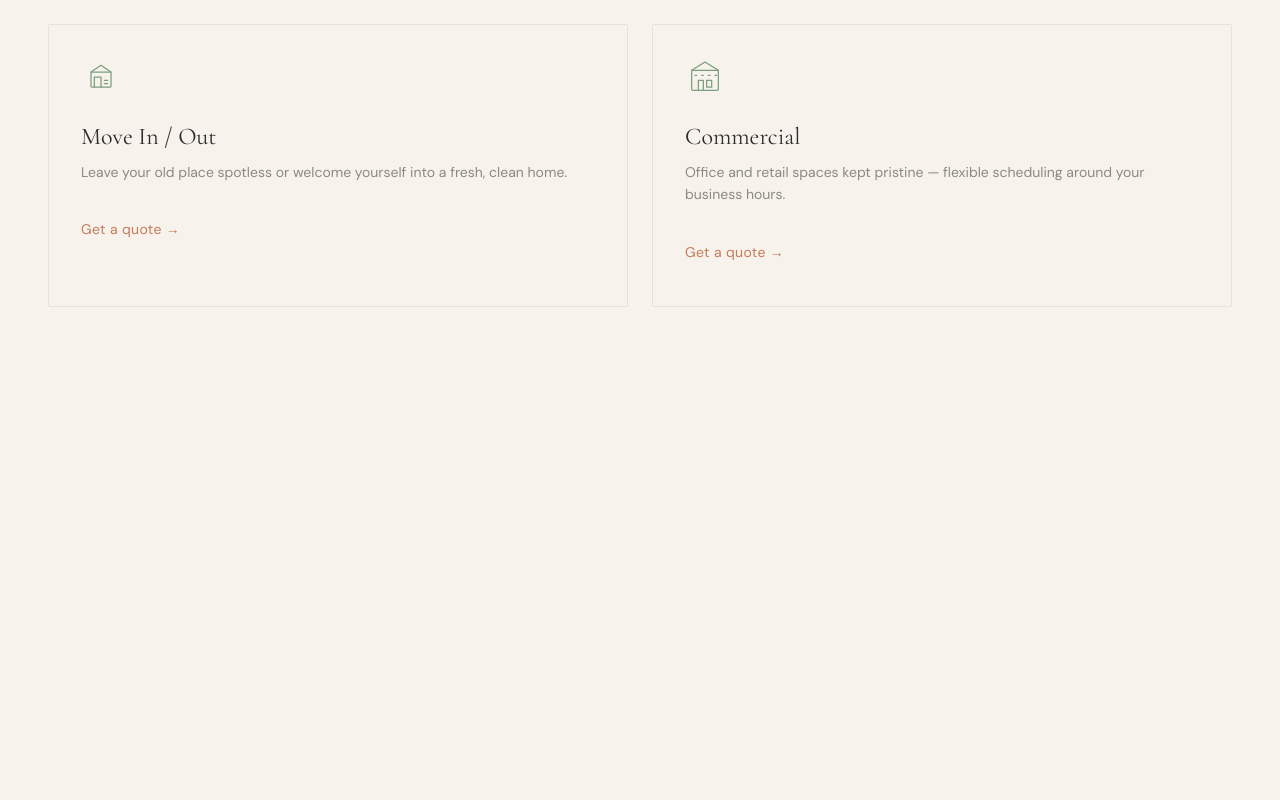
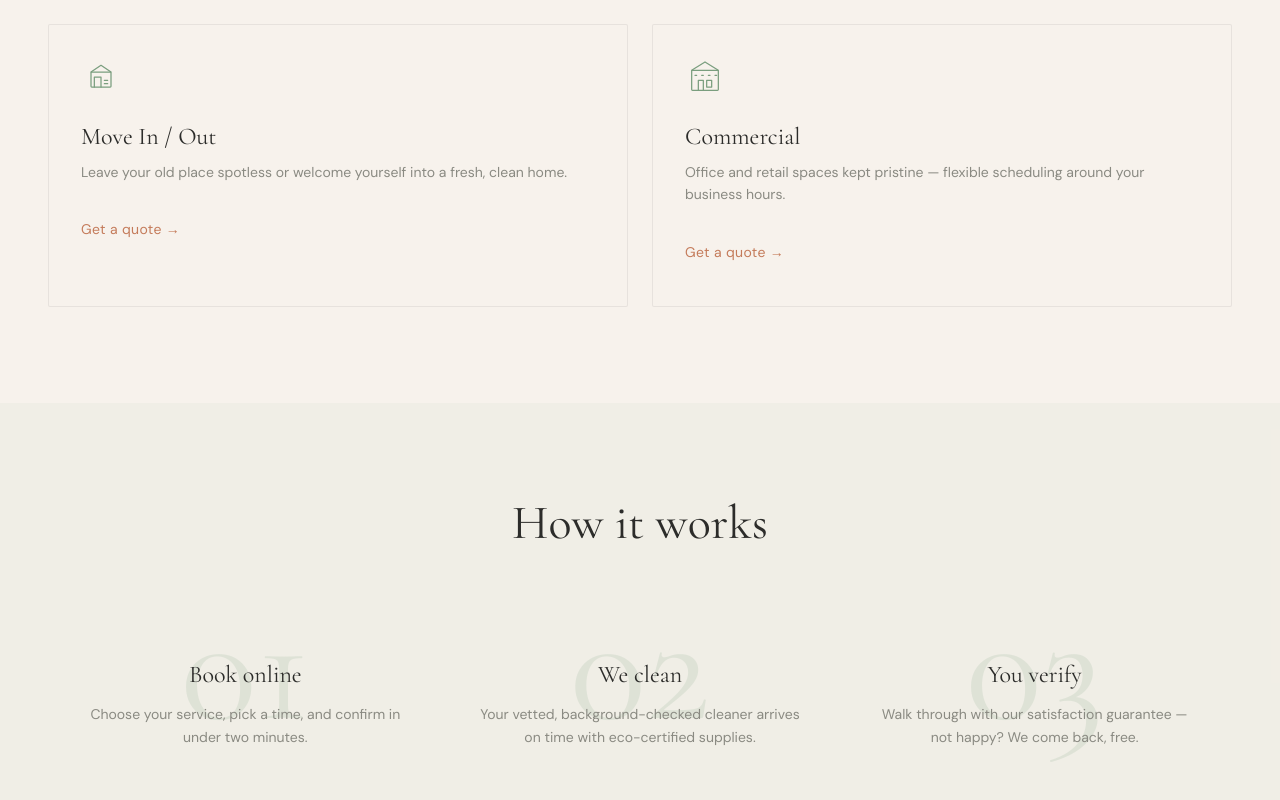
Before and after one commit to Pclaws/Lumen, a Next.js app: page / in a window 1280 px wide. Shown: the part 1350-2150 px from the top of the page. Built offline with nearby package versions, Linux system fonts and the light colour scheme.

Commit message:
feat: How It Works — three steps with oversized Cormorant numerals

```diff
--- a/app/page.tsx
+++ b/app/page.tsx
@@ -2,6 +2,7 @@ import Nav from '@/components/nav/Nav'
 import Hero from '@/components/hero/Hero'
 import TrustStrip from '@/components/trust/TrustStrip'
 import ServicesGrid from '@/components/services/ServicesGrid'
+import HowItWorks from '@/components/how-it-works/HowItWorks'
 
 export default function Home() {
   return (
@@ -10,6 +11,7 @@ export default function Home() {
       <Hero />
       <TrustStrip />
       <ServicesGrid />
+      <HowItWorks />
       <div className="h-screen bg-cream" />
     </main>
   )
--- /dev/null
+++ b/components/how-it-works/HowItWorks.tsx
@@ -0,0 +1,57 @@
+const steps = [
+  { number: '01', title: 'Book online', body: 'Choose your service, pick a time, and confirm in under two minutes.' },
+  { number: '02', title: 'We clean', body: 'Your vetted, background-checked cleaner arrives on time with eco-certified supplies.' },
+  { number: '03', title: 'You verify', body: 'Walk through with our satisfaction guarantee — not happy? We come back, free.' },
+]
+
+export default function HowItWorks() {
+  return (
+    <section
+      id="how-it-works"
+      className="py-24 px-6 md:px-12 bg-sage/5 overflow-hidden"
+      aria-labelledby="how-heading"
+    >
+      <div className="max-w-7xl mx-auto">
+        <h2
+          id="how-heading"
+          className="font-display text-4xl md:text-5xl text-ink mb-16 text-center"
+        >
+          How it works
+        </h2>
+        <ol
+          className="relative flex flex-col md:flex-row gap-12 md:gap-0"
+          role="list"
+        >
+          {steps.map((step, i) => (
+            <li
+              key={step.number}
+              className="relative flex-1 flex flex-col md:items-center md:text-center px-0 md:px-8"
+            >
+              {/* Connector line on desktop */}
+              {i < steps.length - 1 && (
+                <span
+                  className="hidden md:block absolute top-8 left-[calc(50%+3rem)] right-[-calc(50%-3rem)] h-px border-t border-dashed border-sage/40"
+                  aria-hidden="true"
+                />
+              )}
+              {/* Step number */}
+              <span
+                className="font-display text-[8rem] md:text-[10rem] leading-none text-sage/15 select-none pointer-events-none absolute -top-6 left-0 md:left-1/2 md:-translate-x-1/2"
+                aria-hidden="true"
+              >
+                {step.number}
+              </span>
+              {/* Content */}
+              <div className="relative pt-8 md:pt-12">
+                <h3 className="font-display text-2xl text-ink mb-3">{step.title}</h3>
+                <p className="font-body text-sm text-muted leading-relaxed max-w-xs">
+                  {step.body}
+                </p>
+              </div>
+            </li>
+          ))}
+        </ol>
+      </div>
+    </section>
+  )
+}
```
